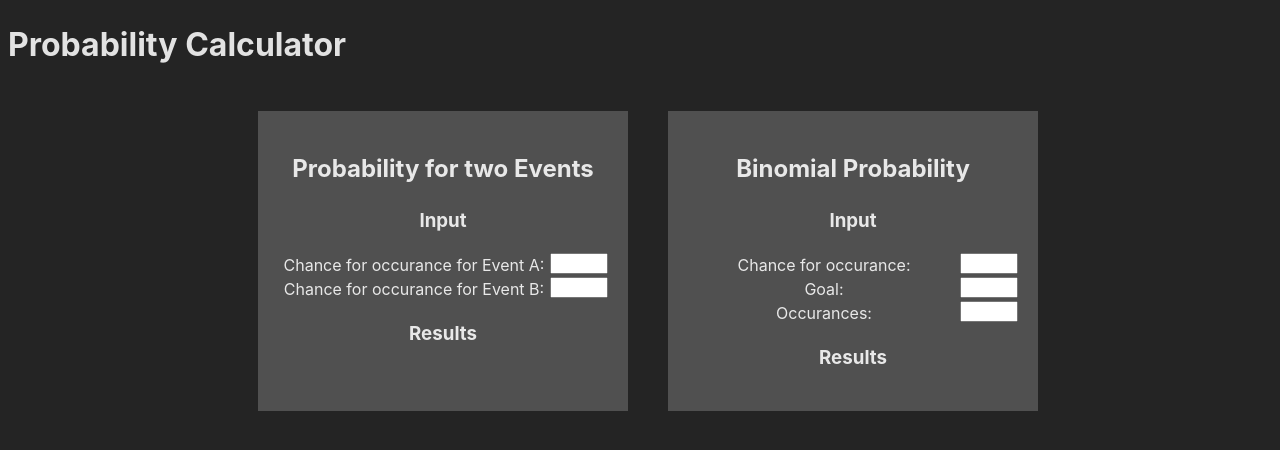
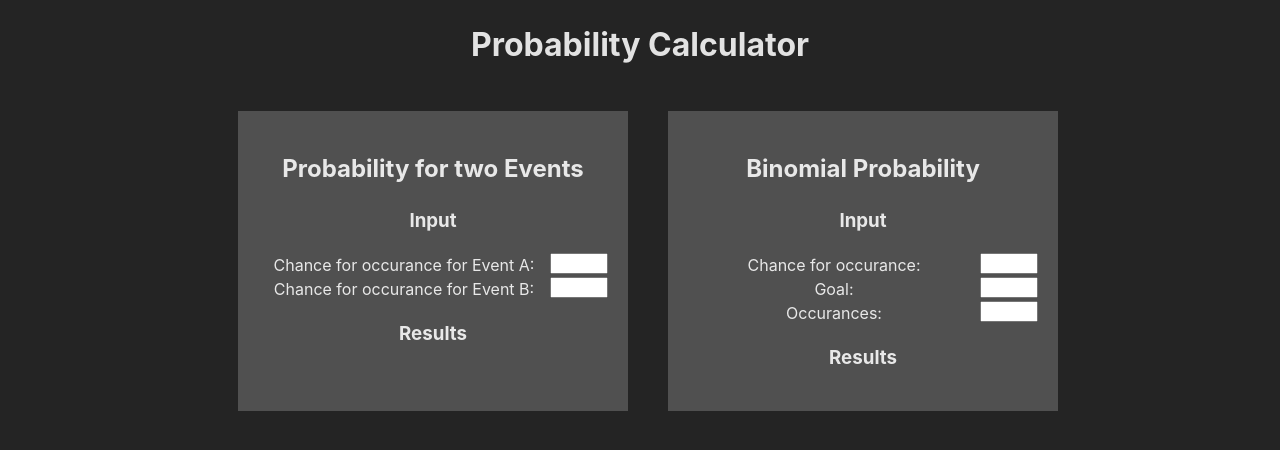
Before and after one commit to AcclaimedAP/Probability-Calculator, a website built with Vite: page index.html in a window 1280 px wide. Built offline with nearby package versions, Linux system fonts and the light colour scheme.

Commit message:
added rounding to binomial

```diff
--- a/src/style/main.scss
+++ b/src/style/main.scss
@@ -14,6 +14,10 @@
   -webkit-text-size-adjust: 100%;
 }
 
+header {
+  text-align: center;
+}
+
 main {
   display: flex;
   justify-content: center;
@@ -24,8 +28,7 @@ main {
     background-color: rgba(255,255,255,0.2);
     margin: 20px;
     padding: 20px;
-    min-width: 330px;
-
+    width: 350px;
     label {
       display: block;
       input {
--- a/src/ts/math.ts
+++ b/src/ts/math.ts
@@ -17,7 +17,7 @@ export function binomialProbabilityResult(chance: number, goal: number, occurren
 
     result.push(binomialProbability(chance, goal, occurrences)); // Exact
     result.push(commulativeBinomialProbability(chance, goal, occurrences)); // Commulative
-    // result = correctRounding(result);
+    result = correctRounding(result);
     return result;
 }
 
```
